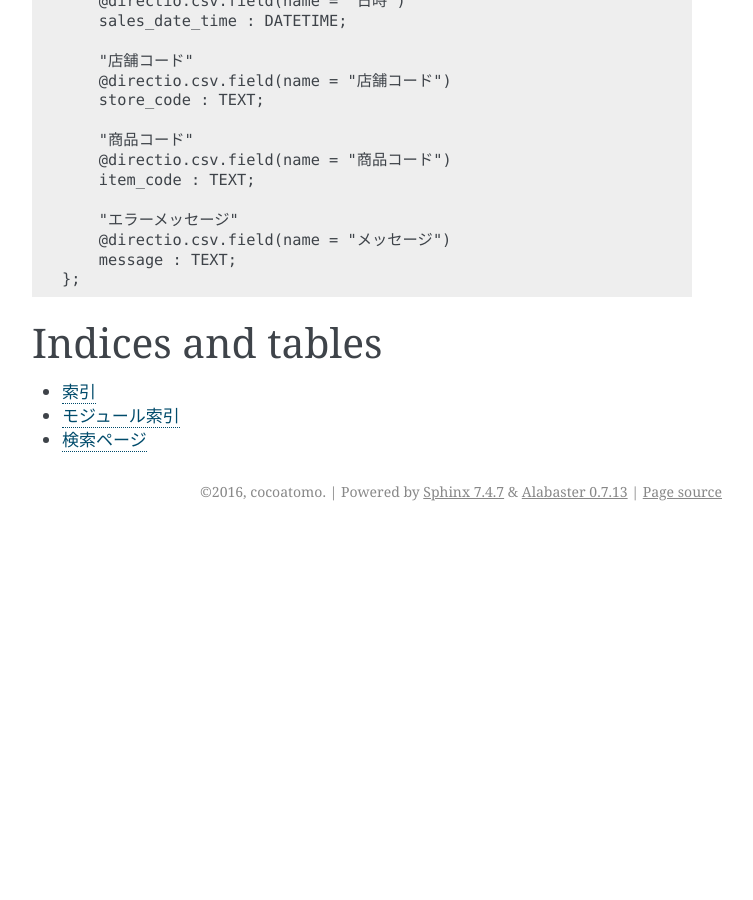
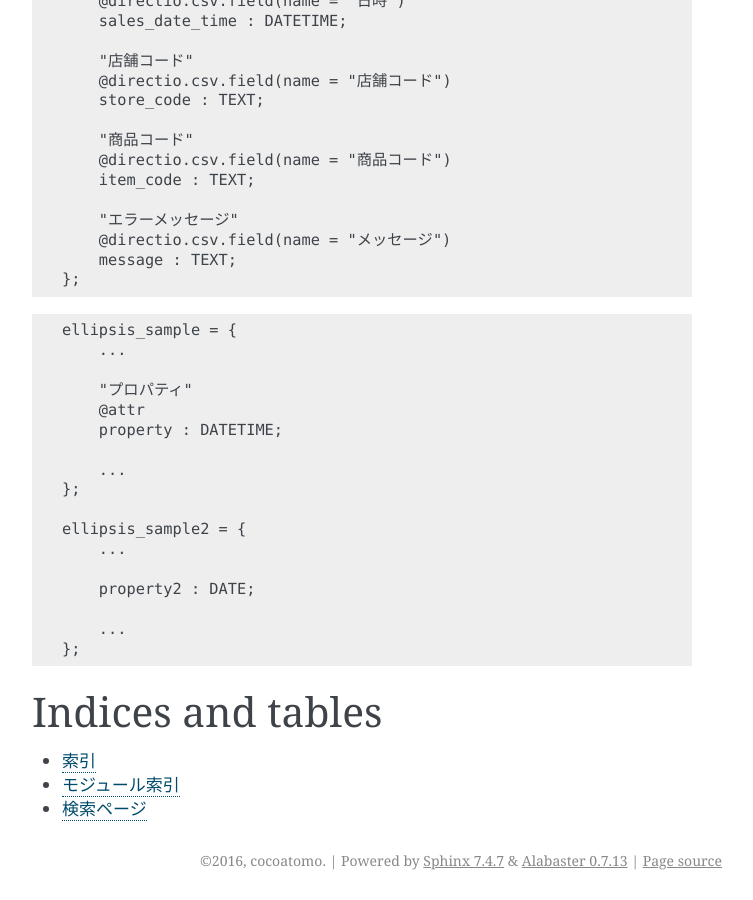
Before and after one commit to cocoatomo/pygments-dmdl, a Sphinx documentation site: the page built from sampledoc/source/index.rst, in a window 1280 px wide and 900 px high, scrolled down 4241 px. Shown: the whole window, without its empty margins (388-1141 px from the left). Built offline with Sphinx 7.4.7, drawn with Linux system fonts in a browser that asks for light colours; before the commit the page ends 4772 px from its top, so only the background shows below that.

Commit message:
Introduce abbreviation of property-definition element #10

```diff
--- a/sampledoc/source/index.rst
+++ b/sampledoc/source/index.rst
@@ -238,7 +238,25 @@ copied from https://github.com/asakusafw/asakusafw-examples/blob/master/example-
        message : TEXT;
    };
 
+.. code-block:: dmdl
 
+   ellipsis_sample = {
+       ...
+
+       "プロパティ"
+       @attr
+       property : DATETIME;
+
+       ...
+   };
+
+   ellipsis_sample2 = {
+       ...
+
+       property2 : DATE;
+
+       ...
+   };
 
 
 
```
Also changed, not shown: 1 other file.
